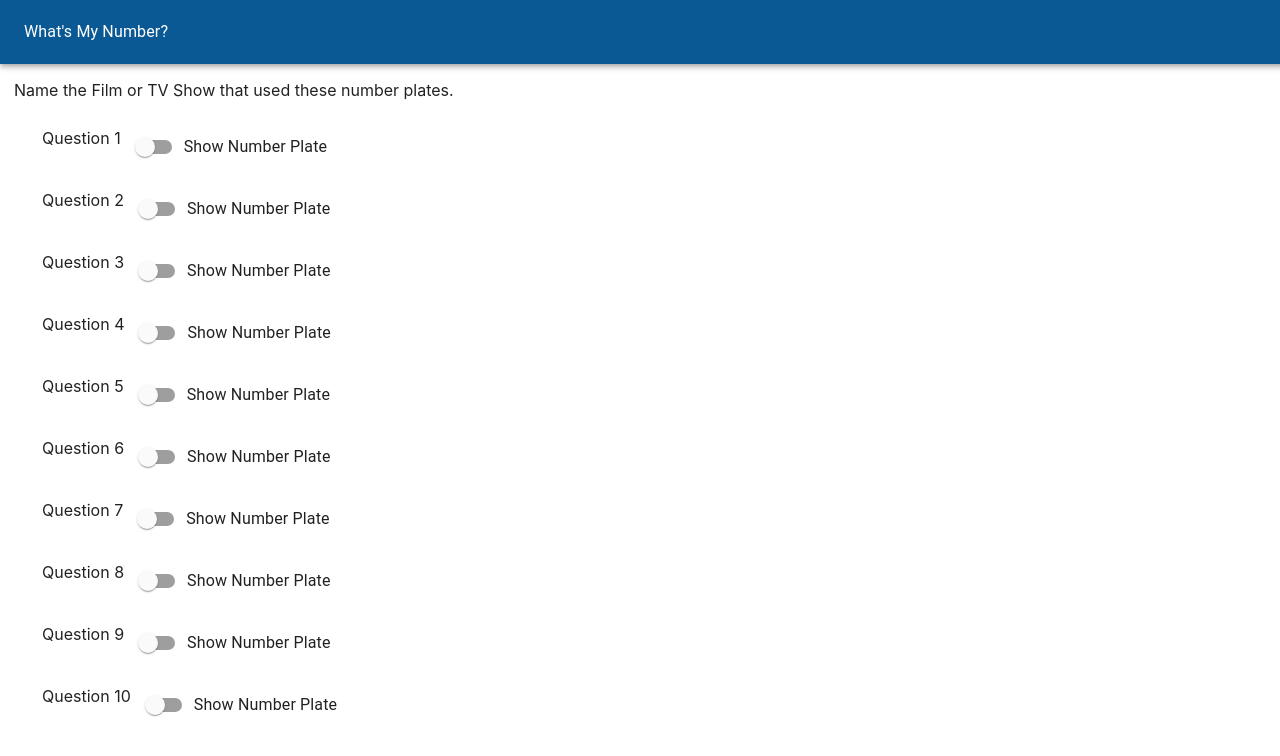
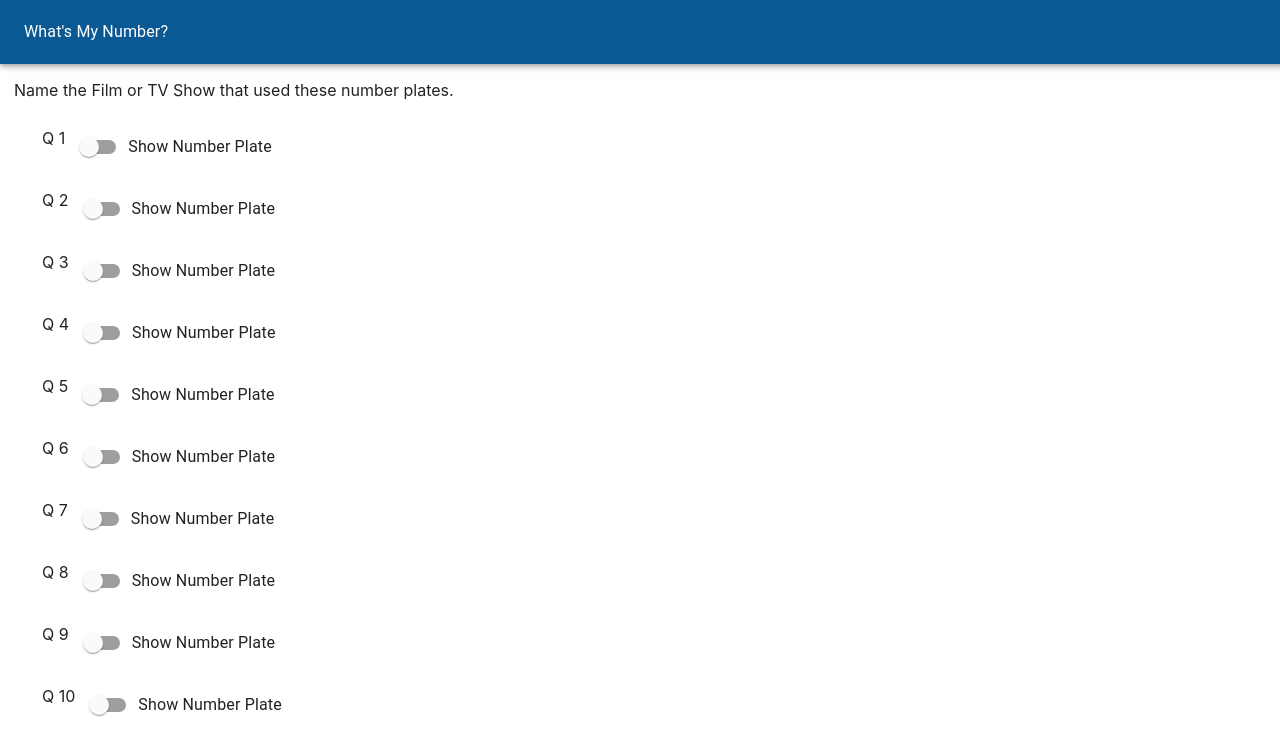
Before and after one commit to snerks/mui-transition-01, a React (Create React App) app: page / in a window 1280 px wide. Shown: the top 756 px of the page. Built offline with nearby package versions, Linux system fonts and the light colour scheme.

Commit message:
Tweak Labels

```diff
--- a/src/components/Home.tsx
+++ b/src/components/Home.tsx
@@ -103,7 +103,7 @@ const Home: React.FC<Props> = ({ isDarkMode, setIsDarkMode }) => {
                       justify="flex-start"
                       // alignItems="center"
                     >
-                      <Grid item>Question {question.questionNumber}</Grid>
+                      <Grid item>Q {question.questionNumber}</Grid>
                       <Grid item>
                         {/* <img
                       src={`images/${question.imageFileName}.png`}
```
